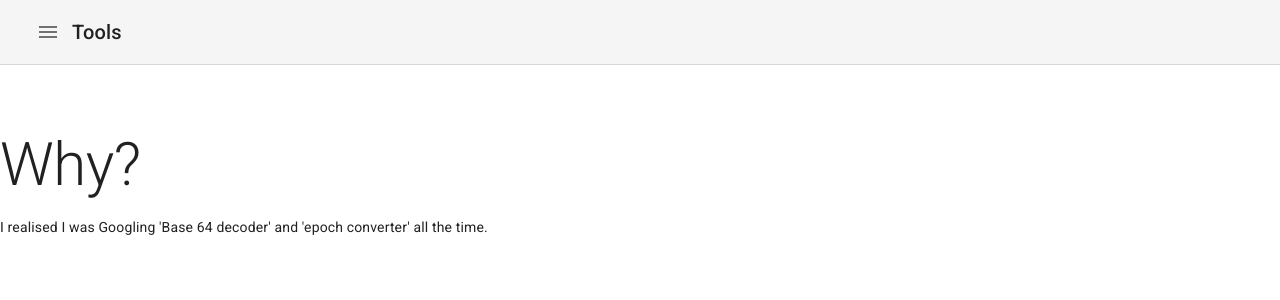
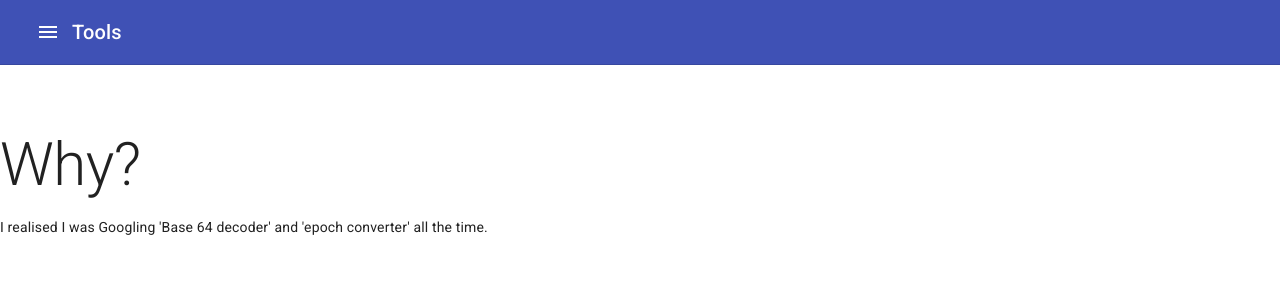
Before and after one commit to jonlinnell/tools.jonlinnell.co.uk, a React (Create React App) app: page / in a window 1280 px wide. Shown: the top 300 px of the page. Built offline with nearby package versions, Linux system fonts and the light colour scheme.

Commit message:
Add spinner and titles

```diff
--- a/src/App.js
+++ b/src/App.js
@@ -1,4 +1,4 @@
-import React, { useState } from 'react';
+import React, { useState, Suspense } from 'react';
 import {
   BrowserRouter as Router,
   Switch,
@@ -12,10 +12,11 @@ import IconMenu from '@material-ui/icons/Menu'
 import Typography from '@material-ui/core/Typography';
 import { makeStyles } from '@material-ui/core/styles';
 
+import Spinner from './components/Spinner';
 import MenuDrawer from './MenuDrawer';
 import './App.css';
 
-import HomePage from './pages/Home';
+const HomePage = React.lazy(() => import('./pages/Home'));
 
 const useStyles = makeStyles(theme => ({
   '@global': {
@@ -33,17 +34,14 @@ const useStyles = makeStyles(theme => ({
   appBar: {
     borderBottom: `1px solid ${theme.palette.divider}`,
   },
+  appBarIcon: {
+    color: `${theme.palette.common.white}`,
+  },
   toolbar: {
     flexWrap: 'wrap',
   },
   toolbarTitle: {
     flexGrow: 1,
-  },
-  link: {
-    margin: theme.spacing(1, 1.5),
-  },
-  currentRoute: {
-    color: `${theme.palette.secondary}`
   },
   footer: {
     borderTop: `1px solid ${theme.palette.divider}`,
@@ -68,9 +66,9 @@ const App = () => {
       <div>
         <CssBaseline />
         <MenuDrawer isOpen={menuDrawerIsOpen} onClose={toggleMenuDrawer} />
-        <AppBar position="static" color="default" elevation={0} className={classes.appBar}>
+        <AppBar position="static" elevation={0} className={classes.appBar}>
           <Toolbar className={classes.toolbar}>
-            <IconButton onClick={toggleMenuDrawer}>
+            <IconButton onClick={toggleMenuDrawer} className={classes.appBarIcon}>
               <IconMenu />
             </IconButton>
             <Typography variant="h6" color="inherit" noWrap className={classes.toolbarTitle}>
@@ -78,11 +76,13 @@ const App = () => {
             </Typography>
           </Toolbar>
         </AppBar>
-          <Switch>
+        <Switch>
+          <Suspense fallback={<Spinner timeout={500} />} >
             <Route path="/">
               <HomePage />
             </Route>
-          </Switch>
+          </Suspense>
+        </Switch>
       </div>
     </Router>
   );
--- a/src/MenuDrawer.jsx
+++ b/src/MenuDrawer.jsx
@@ -4,7 +4,7 @@ import Drawer from '@material-ui/core/Drawer';
 import IconHome from '@material-ui/icons/Home';
 import List from '@material-ui/core/List';
 
-import {default as ListItemLinkSomething} from './ListItemLink';
+import { default as ListItemLinkSomething } from './ListItemLink';
 
 import {makeStyles} from '@material-ui/core/styles';
 
@@ -17,7 +17,7 @@ const useStyles = makeStyles(theme => ({
 const MenuDrawer = ({ isOpen, onClose }) => {
   const classes = useStyles();
 
-  const ListItemLink = ({ ...props }) => <ListItemLinkSomething onClick={onClose} {...props} />
+  const ListItemLink = props => <ListItemLinkSomething onClick={onClose} {...props} />
 
   return (
     <Drawer anchor="left" open={isOpen} onClose={onClose} className={classes.drawer}>
--- /dev/null
+++ b/src/components/Spinner.js
@@ -0,0 +1,19 @@
+import React, { useState, useEffect } from 'react';
+
+import CircularProgress from '@material-ui/core/CircularProgress';
+
+const Spinner = ({ delay = 500 }) => {
+  const [isVisible, setVisible] = useState(false);
+
+  useEffect(() => {
+    const timer = setTimeout(() => setVisible(true), delay);
+
+    return function cleanup() {
+      clearTimeout(timer);
+    }
+  });
+
+  return isVisible ? <CircularProgress /> : null;
+}
+
+export default Spinner;
```
Also changed, not shown: src/components/titles.jsx (+5 -5 lines).
